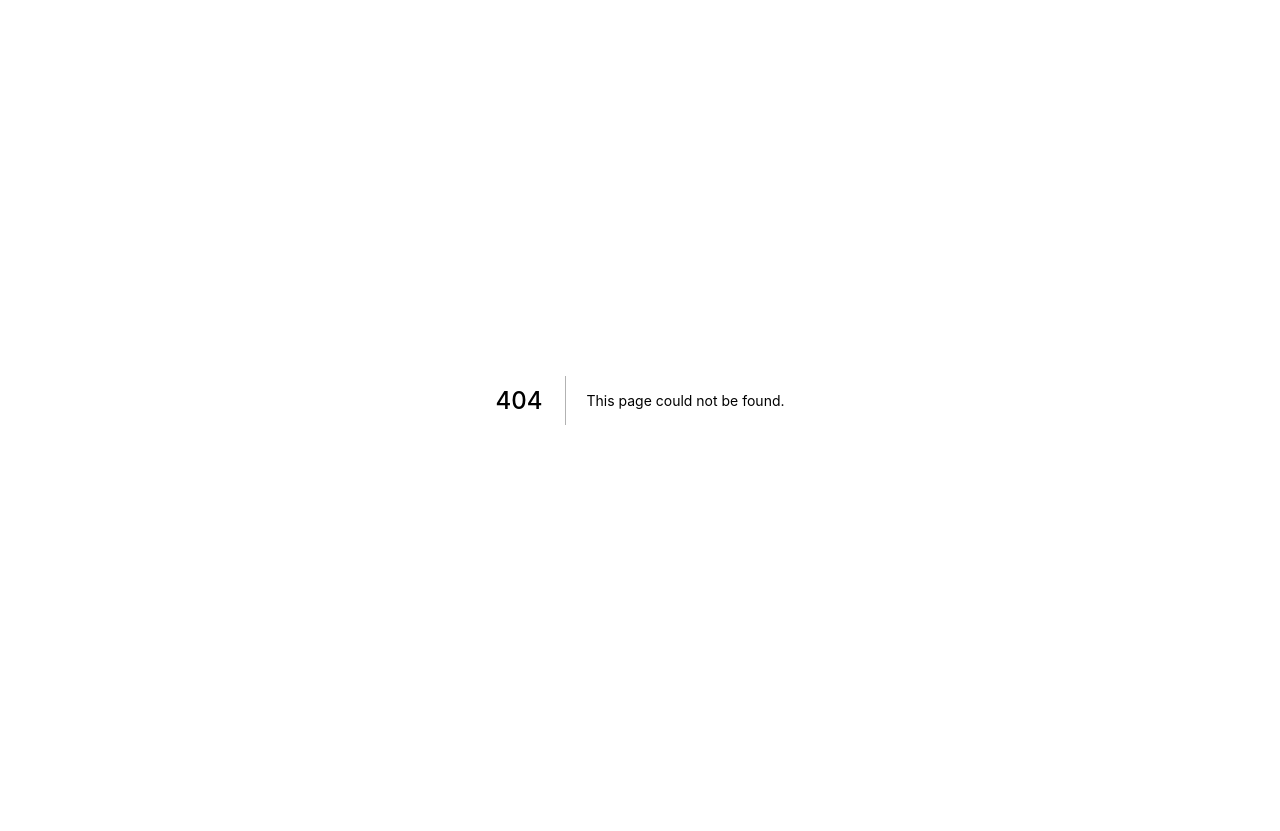
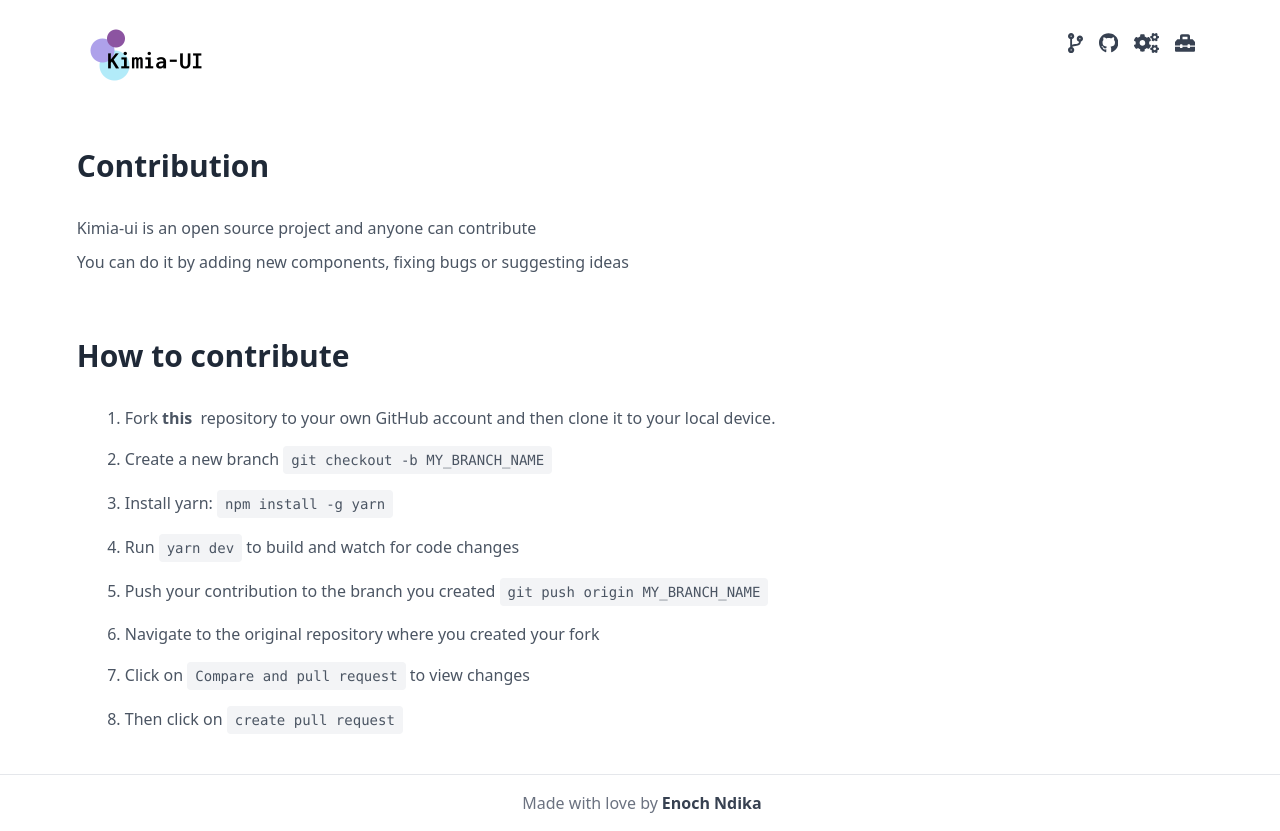
Before and after one commit to enochndika/kimia-UI, a Next.js app: page /contribution-guide in a window 1280 px wide. Before the commit this address had no page. Before the commit the page ends 800 px from the top, so only its background shows below. Built offline with nearby package versions, Linux system fonts and the light colour scheme.

Commit message:
update editor and adding contribution page

```diff
--- /dev/null
+++ b/pages/contribution-guide.tsx
@@ -0,0 +1,77 @@
+import Head from "next/head";
+import Layout from "../site/layout/desktop";
+import { Container } from "../site/container";
+
+const Code = ({ children }) => (
+  <pre className="inline-block font-mono text-sm py-1 px-2 bg-gray-100 rounded">
+    {children}
+  </pre>
+);
+
+export default function ConfigurationPage() {
+  return (
+    <>
+      <Head>
+        <title>Contribution Guide</title>
+        <meta
+          name="description"
+          content="Kimia ui is an open source project and is open to contributions. you can contribute by adding new components, fixing bugs or suggesting ideas"
+        />
+      </Head>
+      <Container>
+        <div>
+          <h1 className="text-2xl md:text-3xl font-bold text-gray-800  mb-8">
+            Contribution
+          </h1>
+          <p className="mb-5 md:mb-2.5 text-gray-600">
+            Kimia-ui is an open source project and anyone can contribute
+          </p>
+          <p className="mb-5 md:mb-2.5 text-gray-600">
+            You can do it by adding new components, fixing bugs or suggesting
+            ideas
+          </p>
+        </div>
+        <h2 className="text-2xl md:text-3xl font-bold text-gray-800  mt-16">
+          How to contribute
+        </h2>
+        <ul className="text-gray-600 pl-6 md:pl-12 mb-6">
+          <li className="list-decimal mt-8 pb-4">
+            Fork
+            <a
+              href="https://github.com/enochndika/kimia-UI"
+              className="font-bold mx-1"
+            >
+              this
+            </a>{" "}
+            repository to your own GitHub account and then clone it to your
+            local device.
+          </li>
+          <li className="list-decimal pb-4">
+            Create a new branch <Code>git checkout -b MY_BRANCH_NAME</Code>
+          </li>
+          <li className="list-decimal pb-4">
+            Install yarn: <Code>npm install -g yarn</Code>
+          </li>
+          <li className="list-decimal pb-4">
+            Run <Code>yarn dev</Code> to build and watch for code changes
+          </li>
+          <li className="list-decimal pb-4">
+            Push your contribution to the branch you created{" "}
+            <Code>git push origin MY_BRANCH_NAME</Code>
+          </li>
+          <li className="list-decimal pb-4">
+            Navigate to the original repository where you created your fork
+          </li>
+          <li className="list-decimal pb-4">
+            Click on <Code>Compare and pull request</Code> to view changes
+          </li>
+          <li className="list-decimal pb-4">
+            Then click on <Code>create pull request</Code>
+          </li>
+        </ul>
+      </Container>
+    </>
+  );
+}
+
+ConfigurationPage.Layout = Layout;
--- a/site/editor.tsx
+++ b/site/editor.tsx
@@ -1,4 +1,4 @@
-import { useState, useEffect, ReactNode } from "react";
+import { useState, useEffect } from "react";
 import { LiveEditor, LiveProvider } from "react-live";
 import { CopyToClipboard } from "react-copy-to-clipboard";
 
--- a/site/layout/desktop/footer.tsx
+++ b/site/layout/desktop/footer.tsx
@@ -4,7 +4,10 @@ import { FC } from "react";
 export const Footer: FC = () => {
   const router = useRouter();
   const { asPath } = router;
-  const fixed = asPath === `/configuration` ? `relative` : `absolute  w-full`;
+  const fixed =
+    asPath === `/configuration` || `contribution`
+      ? `relative`
+      : `relative md:absolute  md:w-full`;
   return (
     <footer className={`${fixed} py-4 border-t text-gray-500 bottom-0`}>
       <div className="overflow-hidden text-center">
--- a/site/layout/desktop/header.tsx
+++ b/site/layout/desktop/header.tsx
@@ -74,7 +74,7 @@ export const Header: FC = () => {
         </Navbar.Brand>
         <Navbar.Nav>
           <Navbar.Item>
-            <Navbar.Link href="/" title="Contribute">
+            <Navbar.Link href="/contribution-guide" title="Contribute">
               <CodeBranchIcon className="h-4 md:h-5" />
             </Navbar.Link>
           </Navbar.Item>
```
